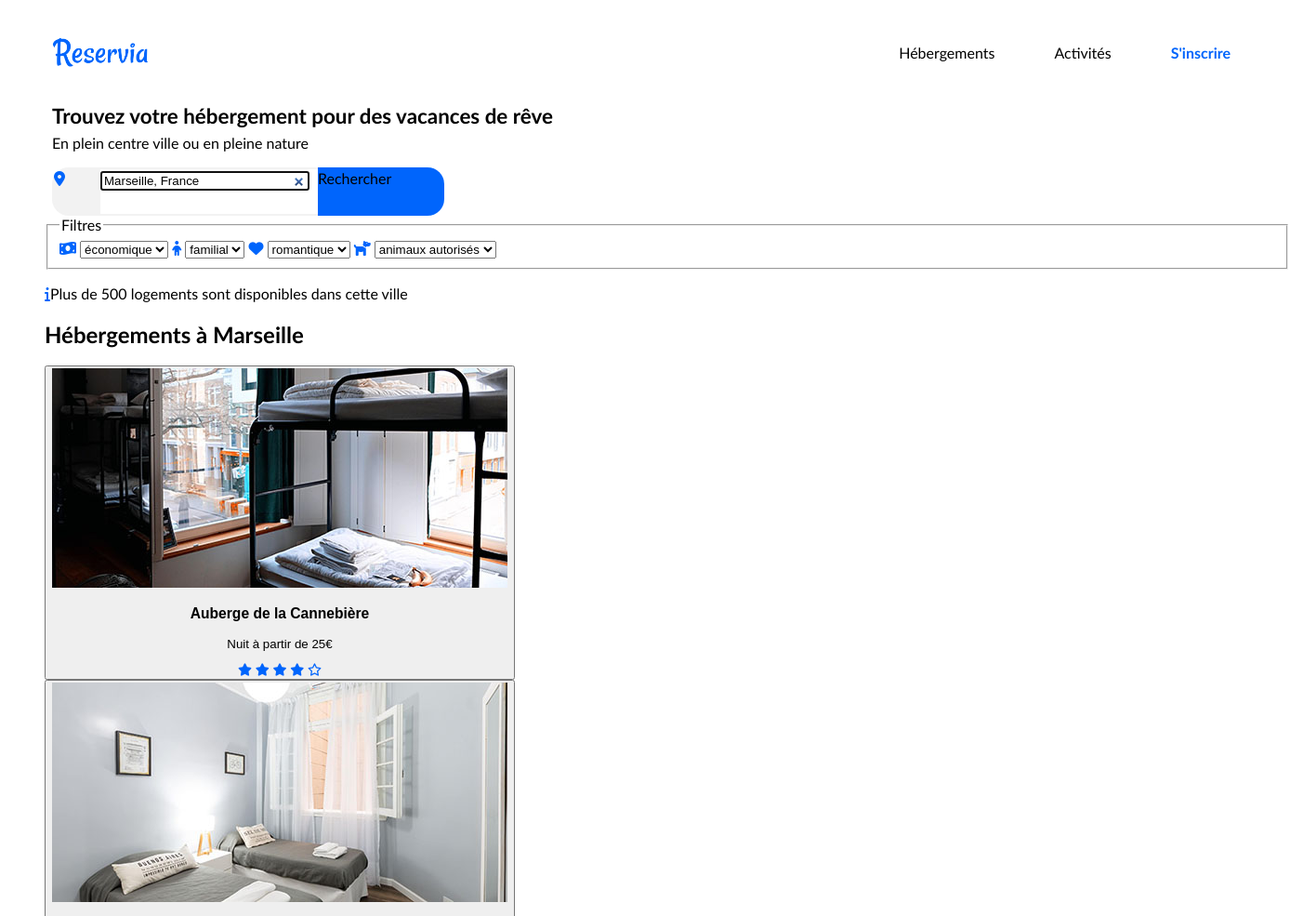
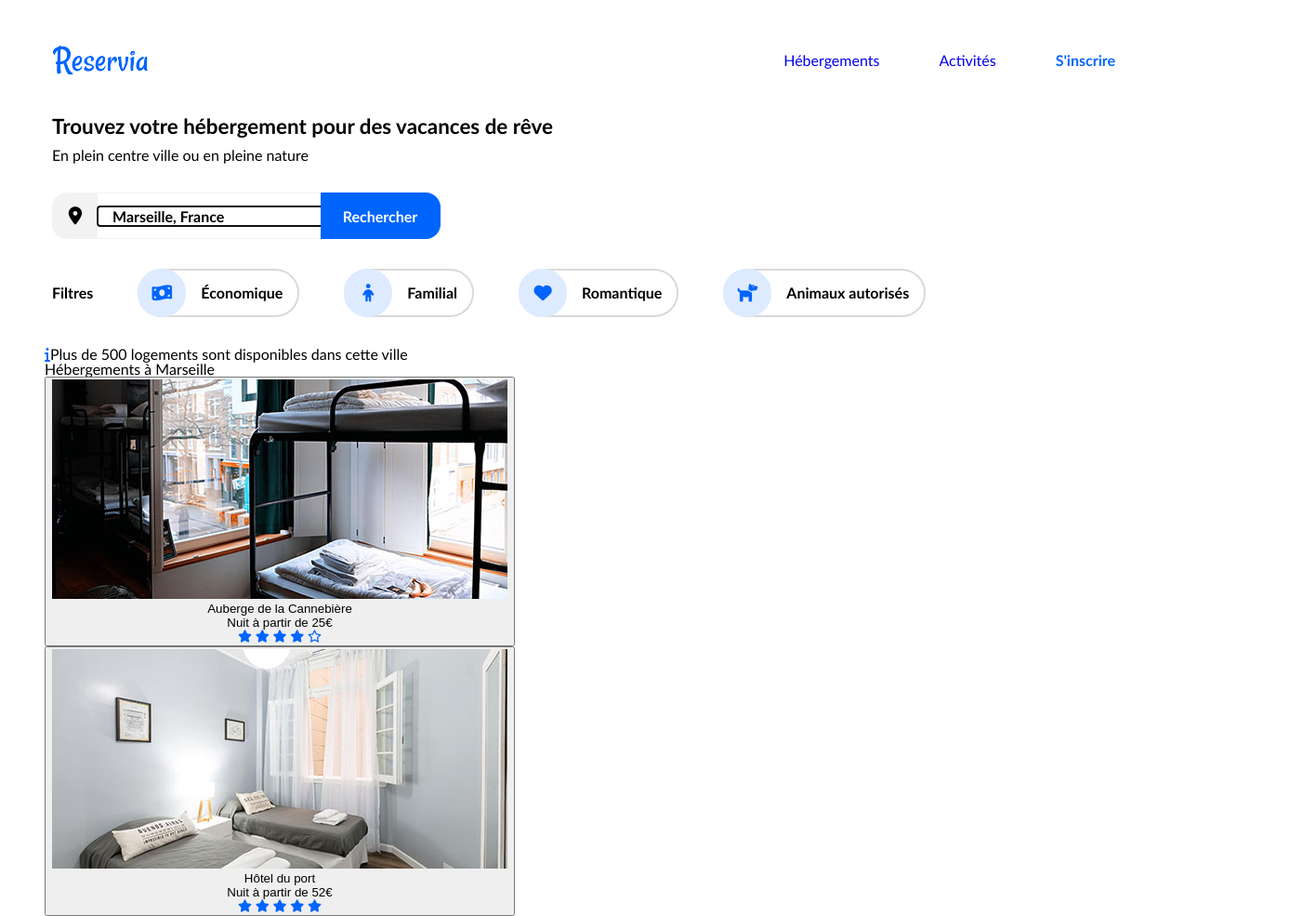
Before and after one commit to MelanieSarrouy/Reservia_12-2020, a plain HTML site: page index.html in a window 1280 px wide. Shown: the top 985 px of the page at 93% size, 1388 px wide, since content can reach past the window. Drawn offline with Linux system fonts and the light colour scheme.

Commit message:
MaJ HTML et CSS Section1

```diff
--- /dev/null
+++ b/assets/CSS/reset.css
@@ -0,0 +1,52 @@
+/* http://meyerweb.com/eric/tools/css/reset/
+   v5.0.1 | 20191019
+   License: none (public domain)
+*/
+
+html, body, div, span, applet, object, iframe,
+h1, h2, h3, h4, h5, h6, p, blockquote, pre,
+a, abbr, acronym, address, big, cite, code,
+del, dfn, em, img, ins, kbd, q, s, samp,
+small, strike, strong, sub, sup, tt, var,
+b, u, i, center,
+dl, dt, dd, menu, ol, ul, li,
+fieldset, form, label, legend,
+table, caption, tbody, tfoot, thead, tr, th, td,
+article, aside, canvas, details, embed,
+figure, figcaption, footer, header, hgroup,
+main, menu, nav, output, ruby, section, summary,
+time, mark, audio, video {
+	margin: 0;
+	padding: 0;
+	border: 0;
+	font-size: 100%;
+	font: inherit;
+	vertical-align: baseline;
+}
+/* HTML5 display-role reset for older browsers */
+article, aside, details, figcaption, figure,
+footer, header, hgroup, main, menu, nav, section {
+	display: block;
+}
+/* HTML5 hidden-attribute fix for newer browsers */
+*[hidden] {
+    display: none;
+}
+body {
+	line-height: 1;
+}
+menu, ol, ul {
+	list-style: none;
+}
+blockquote, q {
+	quotes: none;
+}
+blockquote:before, blockquote:after,
+q:before, q:after {
+	content: '';
+	content: none;
+}
+table {
+	border-collapse: collapse;
+	border-spacing: 0;
+}
--- /dev/null
+++ b/assets/CSS/style.css
@@ -0,0 +1,223 @@
+/* Polices personnalisées */
+@font-face {
+    font-family: 'ralewaythin';
+    src: url('assets/fonts/raleway-variablefont_wght-webfont.eot');
+    src: url('assets/fonts/raleway-variablefont_wght-webfont.eot?#iefix') format('embedded-opentype'),
+         url('assets/fonts/raleway-variablefont_wght-webfont.woff2') format('woff2'),
+         url('assets/fonts/raleway-variablefont_wght-webfont.woff') format('woff'),
+         url('assets/fonts/raleway-variablefont_wght-webfont.ttf') format('truetype'),
+         url('assets/fonts/raleway-variablefont_wght-webfont.svg#ralewaythin') format('svg');
+    font-weight: normal;
+    font-style: normal;
+}
+/* Styles principaux */
+body
+{
+    font-family: raleway, 'Trebuchet MS', Arial, Helvetica, sans-serif;
+    color: black;
+    margin: 0 3rem 3rem 3rem;
+}
+#bloc_page
+{
+    margin: auto;
+}
+/* Header */
+#bloc1
+{
+    display: flex;
+    justify-content: space-between;
+    align-items: center;
+    height: 7.5rem;
+    padding-top: 0.3rem;
+}
+/* logo */
+#logo
+{
+    width: 6.5rem;
+    align-self: center;
+    padding-left: 0.5rem;
+}
+ /* menu */
+nav ul
+{
+    display: flex;
+    list-style-type: none;
+}
+nav li
+{
+    padding: 3.6rem 2rem;
+}
+a
+{
+    text-decoration: none;
+}
+#sinscrire
+{
+    font-weight: 900;
+    color: #0065fc;
+}
+/* menu dynamique */
+nav a:active
+{
+    color: #0065fc;
+    font-weight: normal;
+    padding-top: 3.2rem;
+    border-top: 0.2rem solid #0065fc;
+}
+a:visited
+{
+    color: inherit;
+}
+nav li:hover
+{
+    color: #0065fc;
+    font-weight: normal;
+    padding-top: 3.4rem;
+    border-top: 0.2rem solid #0065fc;
+}
+/* Titre principal */
+h1
+{
+    font-size: 1.4rem;
+    font-weight: bold;
+    margin-left: 0.5rem;
+    margin-bottom: 0.75rem;
+}
+h1 + h2
+{
+    font-size: 1rem;
+    margin-left: 0.5rem;
+}
+/* Couleur des icones */
+i
+{
+    color: #0065fc;
+}
+#aside_title i
+{
+    color: black;
+}
+/* Formulaire de recherche */
+#recherche
+{
+    display: flex;
+    padding-left: 0.5rem;
+    margin: 2rem 0;
+}
+
+#icon1
+{
+    background-color: #f2f2f2;
+    width: 3rem;
+    height: 3rem;
+    border-radius: 1rem 0 0 1rem;
+    border-left:  #f2f2f2 0.1rem solid;
+    border-top:  #f2f2f2 0.1rem solid;
+    border-bottom:  #f2f2f2 0.1rem solid;
+    display: flex;
+    align-items: center;
+    justify-content: center;
+}
+
+#icon1 i
+{
+    color: black;
+    font-size: 1.2rem;
+}
+#champ
+{
+   font-size: 1.1rem;
+   font-weight: normal;
+   width: 15rem;
+   height: 3rem;
+   border-top: #f2f2f2 0.1rem solid;
+   border-bottom: #f2f2f2 0.1rem solid;
+   display: flex;
+   align-items: center;
+}
+#ville
+{
+    border: none;
+    box-sizing: border-box;
+    padding-left: 1rem;
+    font-size: 1rem;
+    font-weight: bold;
+    font-family: raleway, 'Trebuchet MS', Arial, Helvetica, sans-serif;
+}
+#bouton
+{
+    background-color: #0065fc;
+    border-radius: 0 1rem 1rem 0;
+    border-top: #0065fc 0.1rem solid;
+    border-right: #0065fc 0.1rem solid;
+    border-bottom: #0065fc 0.1rem solid;
+    width: 8rem;
+    height: 3rem;
+    display: flex;
+    align-items: center;
+    justify-content: center;
+}
+#bouton-rechercher
+{
+    border: none;
+    background-color: #0065fc;
+    color: white;
+    font-size: 1rem;
+    font-weight: bold;
+    font-family: raleway, 'Trebuchet MS', Arial, Helvetica, sans-serif;
+}
+
+/* Filtres */
+
+#ligne_filtres
+{
+    display: flex;
+    flex-direction: row;
+    justify-content: flex-start;
+    flex-wrap: wrap;
+    align-items: center;
+    margin-left: 0.5rem;
+    margin-bottom: 2rem;
+    font-size: 1rem;
+    font-weight: bold;
+    font-family: raleway, 'Trebuchet MS', Arial, Helvetica, sans-serif;
+
+}
+#ligne_filtres input
+{
+    position: absolute;
+    left: -9999px;
+}
+.filters
+{
+    margin-left: 3rem;
+    display: flex;
+    align-items: center;
+    border-top: solid #d9d9d9 0.15rem;
+    border-right: solid #d9d9d9 0.15rem;
+    border-bottom: solid #d9d9d9 0.15rem;
+    border-radius: 1.6rem;
+    height: 3rem;
+    cursor: pointer;
+    background-color: white;
+}
+#ligne_filtres i
+{
+    background-color: #deebff;
+    width: 3rem;
+    height: 3rem;
+    border: #deebff solid 0.15rem;
+    border-radius: 1.6rem;
+    font-size: 1.2rem;
+    font-weight: bold;
+    display: flex;
+    justify-content: center;
+    align-items: center;
+}
+.info
+{
+    padding: 0 1rem;
+    font-size: 1rem;
+    font-weight: bold;
+    font-family: raleway, 'Trebuchet MS', Arial, Helvetica, sans-serif;
+}
--- a/index.html
+++ b/index.html
@@ -1,17 +1,24 @@
 <!DOCTYPE html>
 <html>
 	<head>
-		<meta charset="UTF-8" />
-        <link rel="stylesheet" href="style.css" />
-        <!-- To use Font Awesome -->
+		<!-- Informations pour le navigateur -->
+        <meta charset="UTF-8" />
+        <meta name="viewport" content="width=device-width, initial-scale=1" />
+
+        <!-- Informations pour le SEO -->
+        <title>Reservia</title>
+        <meta name="description" content="Trouver un hébergement pour les vacances" />
+
+        <!-- Feuiles de styles -->
         <script src="https://kit.fontawesome.com/c97c76d068.js" crossorigin="anonymous"></script>
-		<title>Reservia</title>
+        <link rel="stylesheet" href="assets/CSS/reset.css" />
+        <link rel="stylesheet" href="assets/CSS/style.css" />
 	</head>
 
 	<body>
         <div id="bloc_page">
             <!-- Header -->
-            <header  id="Hébergements">
+            <header id="Hébergements">
                 <div id="bloc1">
                     <img src="assets/img/Reservia@3x.png" alt="Logo de Reservia" id="logo" />
                     <!-- Menu de navigation -->
@@ -23,13 +30,13 @@
                         </ul>
                     </nav>
                 </div>
-                <h1>Trouvez votre hébergement pour des vacances de rêve<br />
-                    <span class="txtnormal">En plein centre ville ou en pleine nature</span></h1>
+                <h1>Trouvez votre hébergement pour des vacances de rêve</h1>
+                <h2>En plein centre ville ou en pleine nature</h2>
             </header>
 
             <!-- Section 1 : Recherche -->
             <section>
-                <!-- Formulaire de recherche -->
+                <!-- Formulaire de recherche </form>-->
                 <form method="GET" action="" id="recherche">
                     <div id="icon1">
                         <label for="ville"><i class="fas fa-map-marker-alt"></i></label>
@@ -39,36 +46,34 @@
                         value="Marseille, France" placeholder="Marseille, France" autofocus required />
                     </div>
                     <div id="bouton">
-                        <a href="" class="bouton_rechercher">Rechercher</a>
+                        <input type="submit" name="bouton-rechercher" id="bouton-rechercher" value="Rechercher" />
                     </div>
                 </form>
 
                 <!-- Formulaire de filtres -->
-                <form method="POST" action="">
-                    <fieldset id="filtres">
-                        <legend>Filtres</legend>
+                <div id="ligne_filtres">
+                    <h2>Filtres</h2>
+                    <div class="filters">
                         <label for="economic"><i class="fas fa-money-bill-wave"></i></label>
-                        <select name="economic" id="economic">
-                            <option value="economic" selected>économique</option>
-                            <option value=""></option>
-                        </select>
+                        <input id="economic" name="economic" type="button" />
+                        <span class="info">Économique</span>
+                    </div>
+                    <div class="filters">
                         <label for="familial"><i class="fas fa-child"></i></label>
-                        <select name="familial" id="familial">
-                            <option value="familial" selected>familial</option>
-                            <option value=""></option>
-                        </select>
+                        <input id="familial" name="familial" type="button" />
+                        <span class="info">Familial</span>
+                    </div>
+                    <div class="filters">
                         <label for="love"><i class="fas fa-heart"></i></label>
-                        <select name="love" id="love">
-                            <option value="love" selected>romantique</option>
-                            <option value=""></option>
-                        </select>
+                        <input id="love" name="love" type="button" />
+                        <span class="info">Romantique</span>
+                    </div>
+                    <div class="filters">
                         <label for="pets"><i class="fas fa-dog"></i></label>
-                        <select name="pets" id="pets">
-                            <option value="ok" selected>animaux autorisés</option>
-                            <option value=""></option>
-                        </select>
-                    </fieldset>
-                </form>
+                        <input id="pets" name="pets" type="button" />
+                        <span class="info">Animaux autorisés</span>
+                    </div>
+                </div>
 
                 <!-- Informations de résultat-->
                 <p><i class="fas fa-info"></i>Plus de 500 logements sont disponibles dans cette ville</p>
--- a/style.css
+++ /dev/null
@@ -1,158 +0,0 @@
-/* Polices personnalisées */
-@font-face {
-    font-family: 'ralewaythin';
-    src: url('assets/fonts/raleway-variablefont_wght-webfont.eot');
-    src: url('assets/fonts/raleway-variablefont_wght-webfont.eot?#iefix') format('embedded-opentype'),
-         url('assets/fonts/raleway-variablefont_wght-webfont.woff2') format('woff2'),
-         url('assets/fonts/raleway-variablefont_wght-webfont.woff') format('woff'),
-         url('assets/fonts/raleway-variablefont_wght-webfont.ttf') format('truetype'),
-         url('assets/fonts/raleway-variablefont_wght-webfont.svg#ralewaythin') format('svg');
-    font-weight: normal;
-    font-style: normal;
-}
-/* Styles principaux */
-body
-{
-    font-family: raleway, 'Trebuchet MS', Arial, Helvetica, sans-serif;
-    color: black;
-    margin: 0 3em 3em 3em;
-}
-#bloc_page
-{
-    width: 1340px;
-    margin: auto;
-}
-/* Header */
-#bloc1
-{
-    display: flex;
-    flex-direction: row;
-    justify-content: space-between;
-    align-items: center;
-    width: 100%;
-    height: 5rem;
-    padding-top: 1rem;
-
-}
-/* logo */
-#logo
-{
-    width: 6.5rem;
-    align-self: center;
-    padding-left: 0.5rem;
-}
- /* menu */
-nav ul
-{
-    display: flex;
-    margin-right: 2rem;
-    list-style-type: none;
-    justify-content: flex-end;
-    align-self: center;
-}
-nav li
-{
-    justify-content: space-between;
-    flex-wrap: wrap; /* ? */
-    color: black;
-    padding: 2.9rem 2rem;
-}
-a
-{
-    text-decoration: none;
-    color: black;
-    font-weight: normal;
-}
-#sinscrire
-{
-    font-weight: 900;
-    color: #0065fc;
-}
-/* menu dynamique */
-nav a:active
-{
-    color: #0065fc;
-    font-weight: normal;
-    padding-top: 2.8rem;
-    border-top: 2px solid #0065fc;
-}
-a:visited
-{
-    color: inherit;
-}
-nav li:hover
-{
-    color: #0065fc;
-    font-weight: normal;
-    padding-top: 2.8rem;
-    border-top: 2px solid #0065fc;
-}
-/* Titre principal */
-h1
-{
-    font-size: 1.4rem;
-    padding-left: 0.5rem;
-}
-.txtnormal
-{
-    font-size: 1rem;
-    font-weight: normal;
-}
-/* Couleur des icones */
-i
-{
-    color: #0065fc;
-}
-#aside_title i
-{
-    color: black;
-}
-/* Formulaires */
-#recherche
-{
-    display: flex;
-    justify-content: flex-start;
-    flex-direction: row;
-    align-items: flex-start;
-    position: relative;
-    padding-left: 0.5rem;
-}
-.fas fa-map-marker-alt
-{
-    width: 3rem;
-    display: flex;
-    justify-content: center;
-    align-items: center;
-}
-#icon1
-{
-    background-color: #f2f2f2;
-    width: 50px;
-    height: 48px;
-    border-radius: 18px 0 0 18px;
-    border-left:  #f2f2f2 2px solid;
-    border-top:  #f2f2f2 2px solid;
-    border-bottom:  #f2f2f2 2px solid;
-    align-items: flex-start;
-}
-#champ
-{
-   font-size: 1.1em;
-   font-weight: normal;
-   width: 234px;
-   height: 48px;
-   border-top: #f2f2f2 2px solid;
-   border-bottom: #f2f2f2 2px solid;
-}
-
-#bouton
-{
-    background-color: #0065fc;
-    border-radius: 0 18px 18px 0;
-    border-top: #0065fc 2px solid;
-    border-right: #0065fc 2px solid;
-    border-bottom: #0065fc 2px solid;
-    width: 134px;
-    height: 48px;
-    align-items: flex-start;
-}
```
